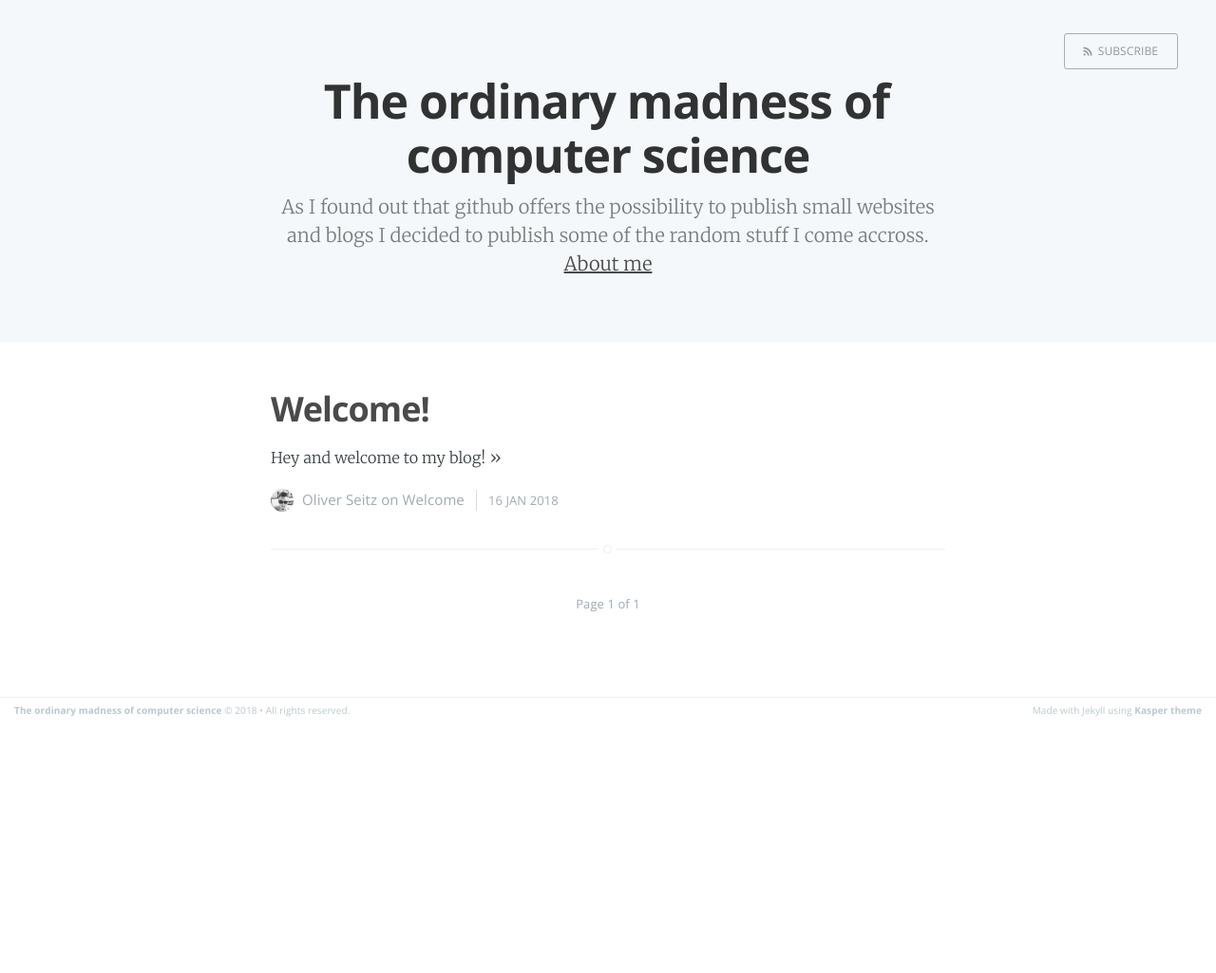
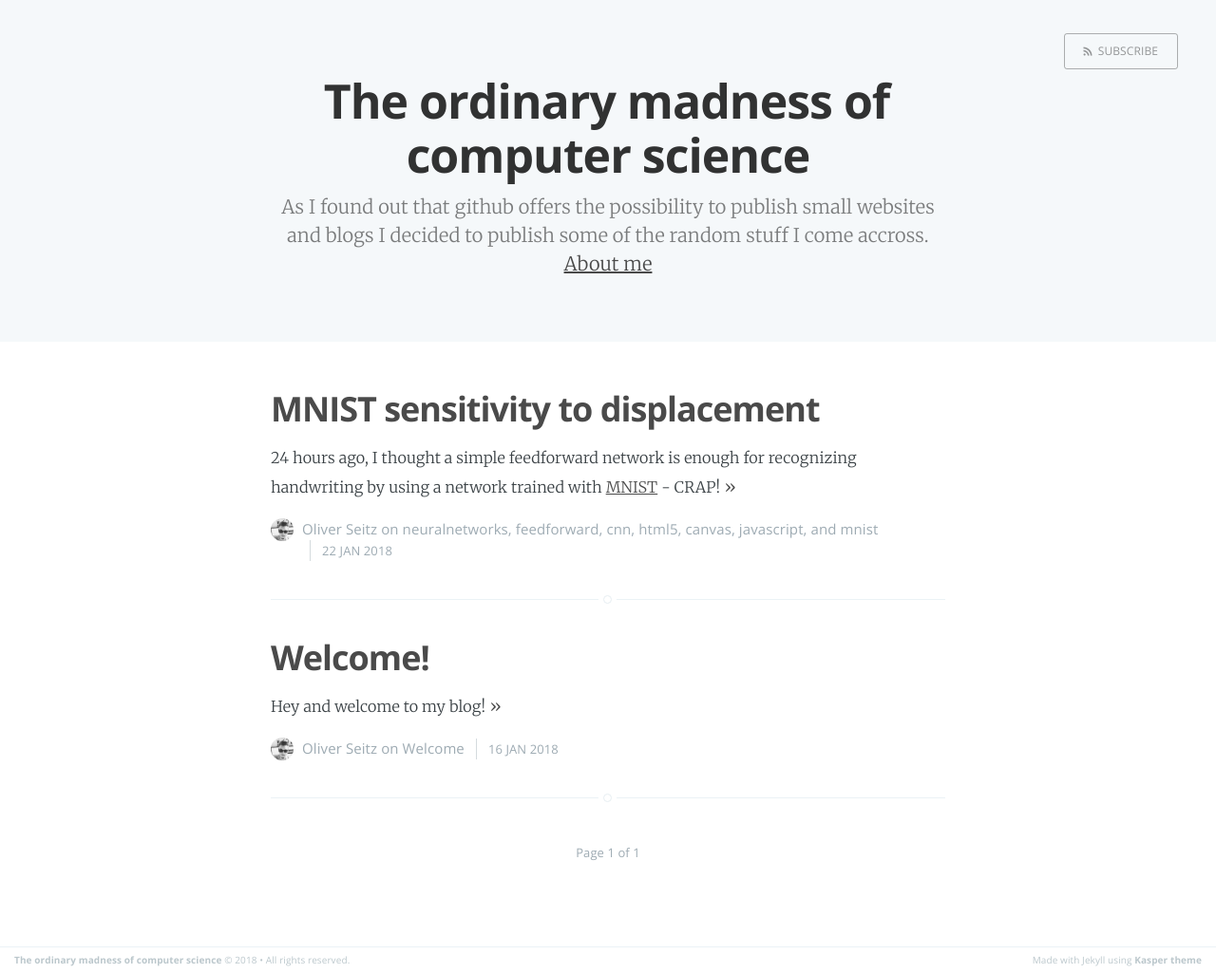
Before and after one commit to whymatter/whymatter.github.io, a Jekyll site: the page built from index.html, in a window 1280 px wide. Shown: the whole page at 95% size. Built offline with Jekyll 4.4.1, drawn with Linux system fonts in a browser that asks for light colours; the list of posts is cut into pages by our own code; before the commit the page ends 900 px from its top, so only the background shows below that; some of the changed lines change nothing that is shown.

Commit message:
MNIST-sensitivity-to-displacement

```diff
--- a/_layouts/default.html
+++ b/_layouts/default.html
@@ -1,5 +1,6 @@
 <!DOCTYPE html>
 <html>
+
 <head>
     <meta http-equiv="Content-Type" content="text/html; charset=UTF-8" />
     <meta http-equiv="X-UA-Compatible" content="IE=edge,chrome=1" />
@@ -12,21 +13,24 @@
     <meta name="viewport" content="width=device-width, initial-scale=1.0" />
 
     <link rel="stylesheet" type="text/css" href="/assets/css/screen.css" />
-    <link rel="stylesheet" type="text/css" href="//fonts.googleapis.com/css?family=Merriweather:300,700,700italic,300italic|Open+Sans:700,400" />
+    <link rel="stylesheet" type="text/css" href="//fonts.googleapis.com/css?family=Merriweather:300,700,700italic,300italic|Open+Sans:700,400"
+    />
     <!-- Customisation  -->
     <link rel="stylesheet" type="text/css" href="/assets/css/main.css" />
 
 </head>
+
 <body class="{% if page.post_class %}{{page.post_class}}{% else %}home-template{% endif %}">
 
-    {{ content }}
-
-    {% include footer.html %}
+    {{ content }} {% include footer.html %}
     <script type="text/javascript" src="/assets/js/jquery-1.11.1.min.js"></script>
     <script type="text/javascript" src="/assets/js/jquery.fitvids.js"></script>
     <script type="text/javascript" src="/assets/js/index.js"></script>
 
+    <script src='https://cdnjs.cloudflare.com/ajax/libs/mathjax/2.7.2/MathJax.js?config=TeX-MML-AM_CHTML'></script>
+
     <!-- Google Analytics Tracking code -->
     {% include google_analytics.html %}
 </body>
+
 </html>
--- /dev/null
+++ b/_posts/2018-01-22-MNIST-sensitivity-to-displacement.markdown
@@ -0,0 +1,99 @@
+---
+layout: post
+title:  "MNIST sensitivity to displacement"
+date:   2018-01-22 11:50:00PM
+categories: neuralnetworks feedforward cnn html5 canvas javascript mnist
+---
+
+24 hours ago, I thought a simple feedforward network is enough for recognizing
+handwriting by using a network trained with [MNIST](http://yann.lecun.com/exdb/mnist/) - CRAP!
+
+My goal is to create a header for this blog which is basically just a HTML5 canvas
+in which you can write digits from 0 to 9 using your mouse. I then tought I could
+pass them to a simple [feedforward neural network](https://en.wikipedia.org/wiki/Feedforward_neural_network) and get an exact guess which digit you
+have written down. Kind of a cool welcome header s I think!
+
+How I coded the canvas can be read in another blog article - which first has to be written... :grin:
+
+But in this article I like to focus on feedforward nets. Disclaimer: I do not have great experience
+with neural networks so what I present here are just my observations and nothing
+of that is scientifically proven! :innocent:
+
+## Neural network = Magic?
+
+Let's have a look at how those feedforward networks work. They are the simplest nets I came
+across so far, but they explain the idea behind neural networks pretty good.
+
+![simple feedforward neural network]({{ "/assets/images/my-neural-neutwork-header-simple-nn.png" | absolute_url }})
+
+As you can see we take \\( x^1 \\) as our input vector. It has \\( 4 \\) values in it \\( x_{1}^1 \\), \\( x_{2}^1 \\), \\( x_{3}^1 \\), \\( x_{4}^1 \\).
+Those \\( 4 \\) values can represent anything that we can express with \\( 4 \\) float numbers. In case of my header \\( x^1 \\) has \\( 784 \\) values which represent the \\( 28*28 \\) pixels of the digit you have drawn. Each pixel has a value from \\( 0 \\) to \\( 1 \\) corresponding to its gray color value.
+
+From this input vector \\( x^1 \\) we want to compute an output vector \\( x^{1'} \\) with two values \\( x_{1}^{1'} \\) and \\( x_{2}^{1'} \\).
+In my header example this would be a vector of \\( 10 \\) values representing the propability for each digit from \\( 0 \\) to \\( 9 \\)
+to be that one digit you have written inside the canvas.
+
+The only thing missing is the computation which takes the inputs and computes the outputs. And this computation is pretty simple, just a matrix multiplication. In the current example
+with the \\( 4 \\) inputs our output value for \\( x_{1}^{1'} \\) would be:
+
+$$ x_{1}^{1'}=x_{1}^1*w_{1,1}^1+x_{2}^1*w_{2,1}^1+x_{3}^1*w_{3,1}^1+x_{4}^1*w_{4,1}^1 $$
+
+$$ x_{1}^{1'}=\sum_{i=1}^{4} x_{i}^1*w_{i,1}^1 $$
+
+and for \\( x_{2}^{1'} \\):
+
+$$ x_{2}^{1'}=\sum_{i=1}^{4} x_{i}^1*w_{i,2}^1 $$
+
+Those \\( w \\)'s are so called weights, they decide which value from the input vector is how much important to compute the output. These weights are randomly initialized and are trained. I dont want to go into great detail how this training happens, but I will write another blog atricle about this. All that is important for this article is that each input value is connected with each output value by one individual weight.
+
+## Let's destroy it
+
+And that is important, because one of the issues I am having with my canvas header is that you write the digit not exactly centered but a bit shifted to some side of the drawing area. And the MNIST dataset which I use for training contains handwritten digits which are prefectly centered and antialiased. Antialiasing isn't what I want to focus on now but the centering is. Because the input vector for a 0 shiftet to the left of the image looks different than a 0 which is centered, the net outputs different propabilities for both of them. I will give you a short demonstration of that.
+
+![MNIST instability against shift]({{ "/assets/images/my-neural-neutwork-header-shift-accuracy.png" | absolute_url }})
+
+What you see are 3 charts which give you the accuracy (percentage of correct guesses within all test images) with respect to the shift of the image.
+I have trained the network using the training image dataset, and shiftet the whole test image dataset from -3 to 3 on the x-axis (x-shift), on the y-axis (y-shift) and on both x and y axis simultaneously (x/y-shift). Without shifting you can see that the accuracy is about 92%. But moving all the images just one pixel on the x-axis, results in a drop of about 5% accuracy, moving the same image on both axes just one pixel results in a drop of about 19% to only 73% accuracy, which is already relly bad. If I move the image 2 pixels on both axes the network is almost unable to guess any of the images correctly as the accuracy is only about 35%!
+
+This is the code I used to shift the images. It just adds a padding around the image and then uses numpy roll to shift the image.
+
+{% highlight python %}
+# shift = (xshift, yshift)
+# images = mnist.test.images
+def shift_images(images, shift):
+    # reshape into matrix
+    images_reshaped = images.reshape(10000, 28, 28)
+
+    (x_shift, y_shift) = shift
+
+    # None does not affect slicing
+    x_slice_min = None if x_shift >= 0 else -x_shift
+    y_slice_min = None if y_shift >= 0 else -y_shift
+
+    x_slice_max = None if x_shift <= 0 else -x_shift
+    y_slice_max = None if y_shift <= 0 else -y_shift
+
+    # right/left and bottom/top pad images with zeros
+    images_padded = np.zeros((10000, 28 + abs(y_shift), 28 + abs(x_shift)))
+    images_padded[
+        :,
+        y_slice_min:y_slice_max,
+        x_slice_min:x_slice_max] = images_reshaped
+
+    # roll (shift) images to the right/left
+    images_shifted = np.roll(images_padded, x_shift, axis=2)
+    # roll (shift) images to the bottom/top
+    images_shifted = np.roll(images_shifted, y_shift, axis=1)
+
+    # reshape backwards
+    return images_shifted[
+        :,
+        y_slice_min:y_slice_max,
+        x_slice_min:x_slice_max].reshape(10000, 28 * 28)
+{% endhighlight %}
+
+## Conclusion
+
+We have seen that feedforward nets are just a simple matrix multiplication (neglecting the [activation function](https://en.wikipedia.org/wiki/Activation_function) and the fact that we can have multiple layers). My simple feedforward net works great when I use the provided test images (about 92% accuracy). But when I move the images just about 2 pixels up and to the left, accuracy drops to 35%. This happens because the moved vector looks completely different to the net! The next time I try to fix this using [convolutional neural nets](https://de.wikipedia.org/wiki/Convolutional_Neural_Network).
+
+Thank you for reading!
```
Also changed, not shown: assets/images/my-neural-neutwork-header-shift-accuracy.png (added), assets/images/my-neural-neutwork-header-simple-nn.png (added).
